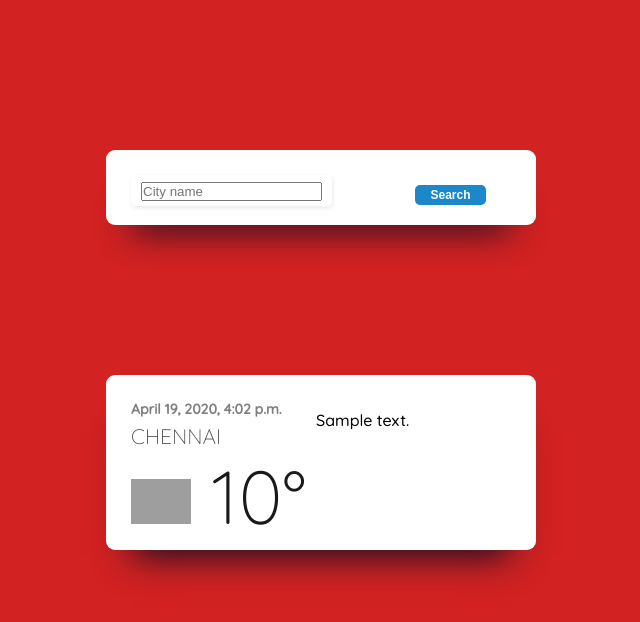
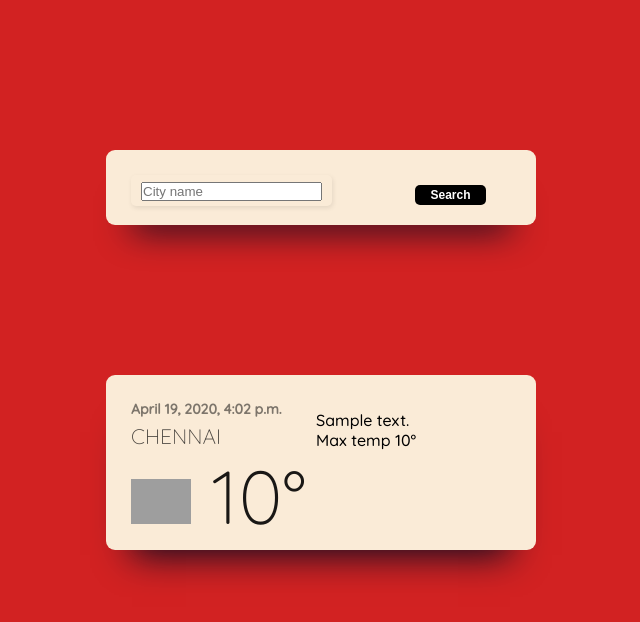
Before and after one commit to rshalem/Weather, a Django app: page /weather/ in a window 1280 px wide. Shown: the top 622 px of the page, without its empty margins (319-959 px from the left). Run offline with Django 3.2, Linux system fonts and the light colour scheme; a database or web service that is not in the repository returns one stand-in record (values such as "Sample title"); data that the repository does not hold is empty; grey boxes are pictures that could not be loaded.

Commit message:
Weather app (new)

```diff
--- a/the_weather/static/the_weather/style.css
+++ b/the_weather/static/the_weather/style.css
@@ -19,7 +19,7 @@ div.widget
   width: 355px;
   height: 125px;
   margin: 150px auto;
-  background-color: white;
+  background-color: antiquewhite;
   border-radius: 9px;
   padding: 25px;
   padding-right: 50px;
@@ -32,7 +32,7 @@ div.input
   width: 355px;
   height: 25px;
   margin: 150px auto;
-  background-color: white;
+  background-color: antiquewhite;
   border-radius: 9px;
   padding: 25px;
   padding-right: 50px;
@@ -101,7 +101,7 @@ button {
     padding: 3px 0;
     border-radius: 5px;
     border: none;
-    background: #1c87c9;
+    background: black;
     font-size: 12px;
     font-weight: 600;
     color: #fff;
--- a/the_weather/templates/the_weather/index.html
+++ b/the_weather/templates/the_weather/index.html
@@ -13,6 +13,8 @@
 
 
 <body>
+
+
 
     <!-- form input-->
     <form method="post">
@@ -44,7 +46,13 @@
             </div>
         </div>
         <div class="right-panel panel">
-            {{ city_weather.description }}
+            <div class="description">
+                {{ city_weather.description }}
+            </div>
+
+            <div class="max-temp">
+                Max temp {{ city_weather.max_temp }}&deg;
+            </div>
         </div>
 
     </div>
--- a/the_weather/views.py
+++ b/the_weather/views.py
@@ -19,10 +19,12 @@ def index(request):
         # response object 'r', .json is for json decoding for dealing with JSON data
         r = requests.get(url.format(city)).json()
 
+        # context to be rendered, and used in the template tags, [0] denotes first element of weather list
         city_weather = {
             'date_time': x,
             'city': city,
             'temperature': r['main']['temp'],
+            'max_temp': r['main']['temp_max'],
             'description': r['weather'][0]['description'],
             'icon': r['weather'][0]['icon'],
         }
@@ -38,6 +40,7 @@ def index(request):
             'date_time': x,
             'city': default_city,
             'temperature': r['main']['temp'],
+            'max_temp': r['main']['temp_max'],
             'description': r['weather'][0]['description'],
             'icon': r['weather'][0]['icon'],
         }
```
